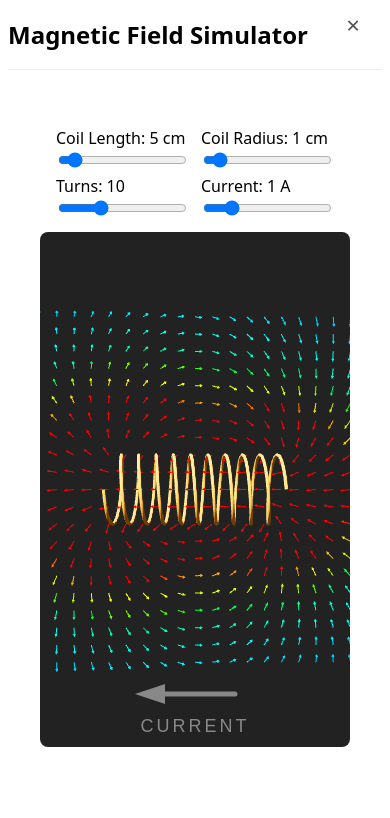
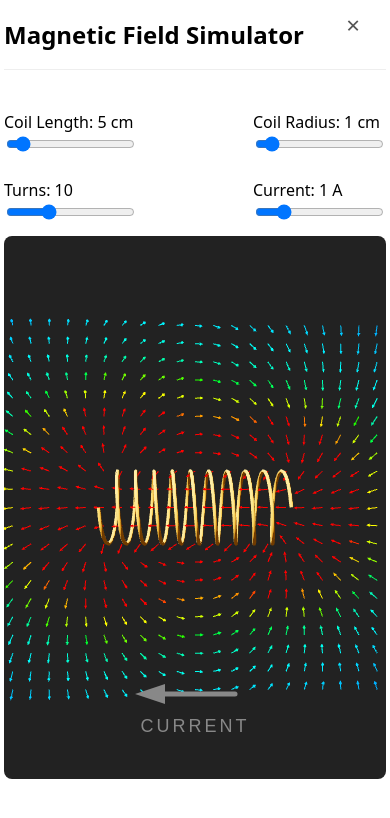
Before and after one commit to travwilliams443/AboutMe-React, a React (Vite) app: page / in a window 390 px wide. Both pictures are taken after a click on the button "Magnetic Field Simulator". Shown: the part 512-1330 px from the top of the page. Built offline with nearby package versions, Linux system fonts and the light colour scheme.

Commit message:
Update camera near limit, canvas height

```diff
--- a/src/components/organisms/AppViewerModal.module.css
+++ b/src/components/organisms/AppViewerModal.module.css
@@ -31,16 +31,6 @@
   }
 }
 
-@media (max-width: 600px) {
-  .modal {
-    padding-left: 0.5rem;
-    padding-right: 0.5rem;
-  }
-  .modalContent {
-    padding-left: 4px;
-    padding-right: 4px;
-  }
-}
 
 .modalContent {
   flex: 1;
@@ -50,6 +40,26 @@
   padding: 24px 16px 40px 16px; /* 40px bottom padding for home buttons */
 }
 
+@media (max-width: 600px) {
+  .modal {
+    max-width: 100vw;
+    width: 100vw;
+    border-radius: 0;
+    padding-left: 0.25rem;
+    padding-right: 0.25rem;
+  }
+  .modalContent {
+    padding-left: 0;
+    padding-right: 0;
+    padding-top: 16px;
+    padding-bottom: 24px;
+  }
+  .canvasContainer {
+    border-radius: 0;
+    min-width: 0;
+    min-height: 200px;
+  }
+}
 
 .modal-enter {
   transform: translateY(-10px);
--- a/src/components/organisms/LorenzAttractor.tsx
+++ b/src/components/organisms/LorenzAttractor.tsx
@@ -144,8 +144,6 @@ export default function LorenzAttractor() {
       {/* 3D Canvas */}
       <Canvas
         style={{
-          width: "100%",
-          height: 320,
           background: "#000",
           borderRadius: 8,
           overflow: "hidden",
@@ -178,7 +176,6 @@ export default function LorenzAttractor() {
           padding: "0 8px",
           lineHeight: 1.5,
           textAlign: "left",
-          maxWidth: 520,
         }}
       >
         This is the famous <strong>Lorenz Attractor</strong>, discovered in 1963 by Edward Lorenz.
--- a/src/components/organisms/MagneticField.tsx
+++ b/src/components/organisms/MagneticField.tsx
@@ -173,11 +173,12 @@ export default function MagneticField() {
             marginBottom: 10,
             display: "flex",
             flexWrap: "wrap",
-            gap: 0,
-            justifyContent: "space-around",
+            gap: 20,
+            justifyContent: "space-between", // 'space-around' or 'space-between' works
             color: "black",
-            padding: "0 10px",
+            padding: "0 0",
             flex: "none",
+            width: "100%",
           }}
         >
           <div>
@@ -211,7 +212,7 @@ export default function MagneticField() {
         >
           <Canvas
             style={{ pointerEvents: "auto", width: "100%", height: "100%" }}
-            camera={{ position: [0, 0.18, 0], up: [0, 0, 1], fov: 45 }}
+            camera={{ position: [0, 0.18, 0], up: [0, 0, 1], fov: 45, near: 0.01 }}
             onPointerMissed={() => {
               setHoveredField(null);
               setHoveredB(undefined);
@@ -245,23 +246,23 @@ export default function MagneticField() {
             <OrbitControls />
           </Canvas>
           {/* Tooltip for |B| */}
-          {hoveredField && hoveredB !== undefined && screenPos && (
+          {hoveredField && hoveredB !== undefined && (
             <div
               style={{
                 position: "absolute",
-                left: screenPos.left,
-                top: screenPos.top,
-                transform: "translate(-50%, -120%)",
-                background: "rgba(255,255,255,0.95)",
+                top: 12,
+                right: 16,
+                background: "#fff",
                 color: "#222",
-                borderRadius: 8,
-                padding: "6px 10px",
+                borderRadius: 4,
+                padding: "3px 10px",
                 fontSize: 15,
+                fontFamily: "monospace",
+                border: "1px solid #bbb",
+                boxShadow: "0 2px 6px rgba(0,0,0,0.07)",
                 pointerEvents: "none",
-                border: "1px solid #bbb",
-                boxShadow: "0 2px 6px rgba(0,0,0,0.10)",
-                fontFamily: "monospace",
                 zIndex: 100,
+                whiteSpace: "nowrap"
               }}
             >
               |B| = {hoveredB.toExponential(3)} T
```
